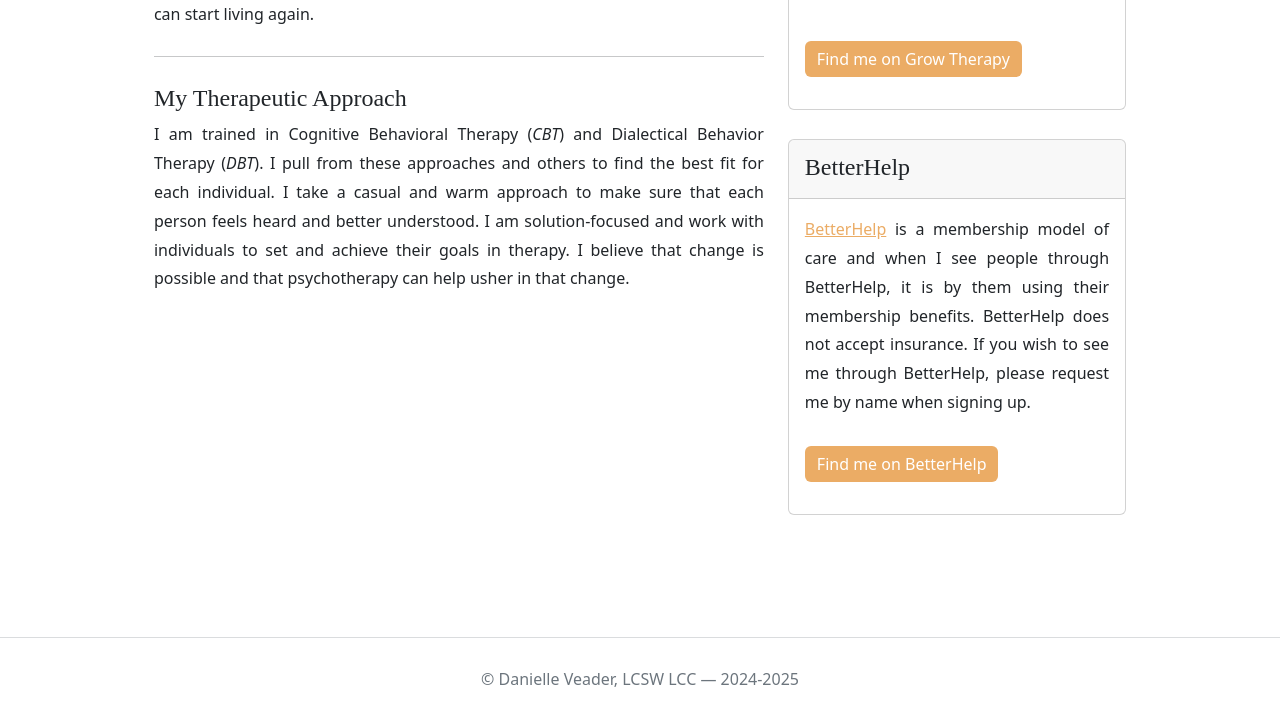
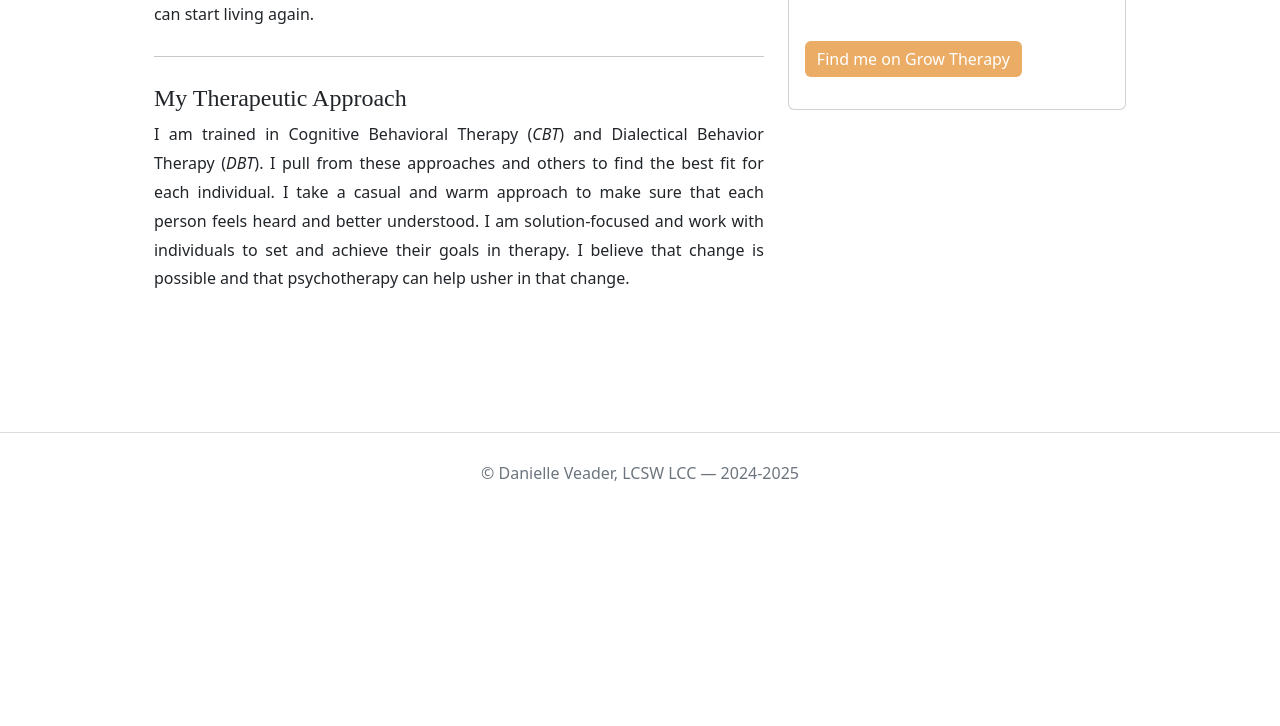
Before and after one commit to veader/veaderlcsw.com, a plain HTML site: page index.html in a window 1280 px wide. Shown: the part 1508-2234 px from the top of the page. After the commit the page ends 2028 px from the top, so only its background shows below. Drawn offline with nearby package versions, Linux system fonts and the light colour scheme; a web font is replaced by a local one.

Commit message:
Update headshot and remove BetterHelp

```diff
--- a/index.html
+++ b/index.html
@@ -287,27 +287,6 @@
                     </div>
                     <br />
 
-                    <div class="card">
-                        <div class="card-header">
-                            <h4>BetterHelp</h4>
-                        </div>
-                        <div class="card-body">
-                            <p>
-                                <a href="https://www.betterhelp.com/danielle-veader/">BetterHelp</a>
-                                is a membership model of care and when I see people through
-                                BetterHelp, it is by them using their membership benefits.
-                                BetterHelp does not accept insurance. If you wish to see me
-                                through BetterHelp, please request me by name when signing up.
-
-                                <br /><br />
-                                <a href="https://www.betterhelp.com/danielle-veader/" class="btn btn-primary" role="button">
-                                    Find me on BetterHelp
-                                </a>
-                            </p>
-
-                        </div>
-                    </div>
-
                 </div>
             </div>
         </main>
```
